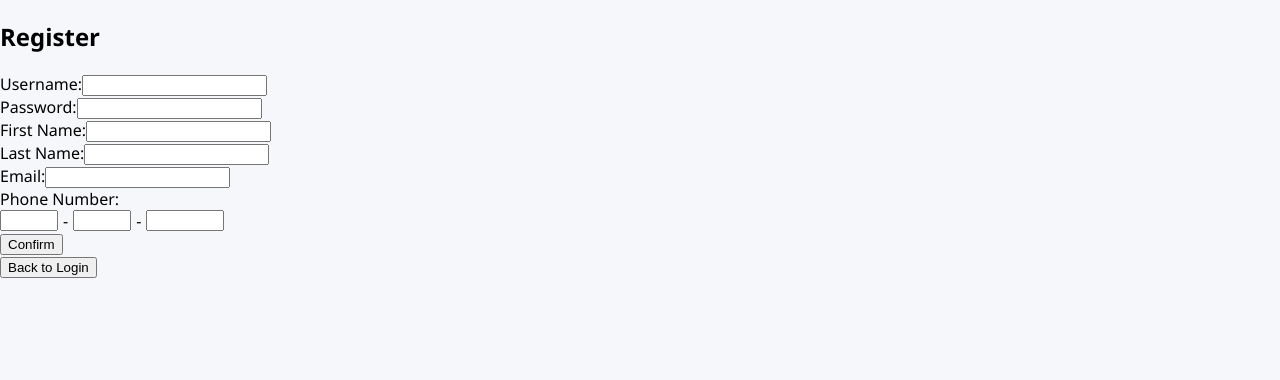
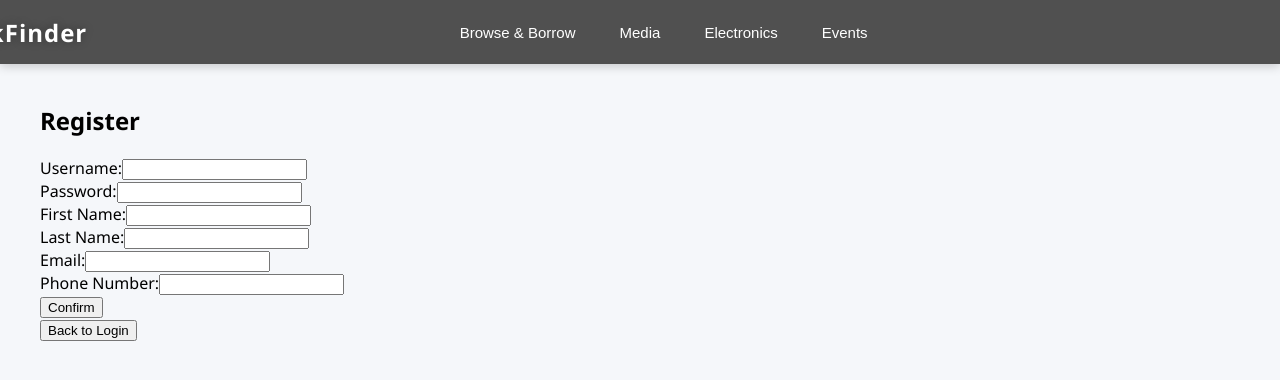
Before and after one commit to dahrail/Library-Database, a React (Create React App) app in the folder client/: page / in a window 1280 px wide. Both pictures are taken after a click on the button "Register". Shown: the top 380 px of the page. Built offline with nearby package versions, Linux system fonts and the light colour scheme.

Commit message:
Added New Top Bar

```diff
--- a/client/src/App.css
+++ b/client/src/App.css
@@ -7,13 +7,119 @@
   --dark-color: #34495e;
   --error-color: #e74c3c;
   --success-color: #2ecc71;
+  --top-bar-height: 64px;
 }
 
 body {
   font-family: 'Segoe UI', Tahoma, Geneva, Verdana, sans-serif;
   background-color: #f5f7fa;
+  margin: 0;
+  padding: 0;
 }
 
+/* TopBar styles */
+.top-bar {
+  height: var(--top-bar-height);
+  background: #505050; /* Changed to solid gray */
+  color: white;
+  box-shadow: 0 2px 10px rgba(0, 0, 0, 0.2);
+  position: fixed;
+  top: 0;
+  left: 0;
+  right: 0;
+  z-index: 1000;
+}
+
+.top-bar-content {
+  display: flex;
+  justify-content: space-between;
+  align-items: center;
+  height: 100%;
+  padding: 0 20px;
+  max-width: 1200px;
+  margin: 0 auto;
+}
+
+.logo {
+  font-size: 24px;
+  font-weight: 700;
+  letter-spacing: 1px;
+  color: white; /* Changed to solid white instead of gradient */
+  text-shadow: 0 0 10px rgba(0, 0, 0, 0.3);
+  -webkit-text-fill-color: white; /* Override previous gradient styling */
+  margin-left: -100px; /* Add negative margin to move the logo to the left */
+}
+
+.user-info {
+  display: flex;
+  align-items: center;
+  gap: 15px;
+}
+
+.logout-button {
+  background-color: rgba(255, 255, 255, 0.2);
+  color: white;
+  border: none;
+  padding: 6px 12px;
+  border-radius: 4px;
+  cursor: pointer;
+  transition: background-color 0.3s;
+}
+
+.logout-button:hover {
+  background-color: rgba(255, 255, 255, 0.3);
+}
+
+/* Navigation buttons styles */
+.nav-buttons {
+  display: flex;
+  gap: 12px;
+  flex-grow: 1;
+  justify-content: center;
+}
+
+.nav-button {
+  background-color: transparent;
+  color: white;
+  border: none;
+  padding: 8px 16px;
+  border-radius: 4px;
+  cursor: pointer;
+  font-size: 15px;
+  transition: background-color 0.2s, transform 0.1s;
+}
+
+.nav-button:hover {
+  background-color: rgba(255, 255, 255, 0.2);
+  transform: translateY(-2px);
+}
+
+.nav-button:active {
+  transform: translateY(0);
+}
+
+/* Responsive adjustments for the navigation buttons */
+@media (max-width: 800px) {
+  .nav-buttons {
+    display: none; /* Hide navigation on small screens */
+  }
+}
+
+/* Content container for all screens except login */
+.content-container {
+  padding: 20px;
+  margin-top: var(--top-bar-height);
+  max-width: 1200px;
+  margin-left: auto;
+  margin-right: auto;
+}
+
+/* App container */
+.app-container {
+  min-height: 100vh;
+}
+
+/* Login page styling adjustments */
 .login-container {
   display: flex;
   justify-content: center;
@@ -53,8 +159,17 @@ body {
 .login-title {
   text-align: center;
   color: var(--dark-color);
+  margin-bottom: 10px;
+  font-size: 28px;
+  font-weight: 700;
+}
+
+.login-subtitle {
+  text-align: center;
+  color: var(--secondary-color);
   margin-bottom: 25px;
-  font-size: 24px;
+  font-size: 16px;
+  opacity: 0.8;
 }
 
 .form-group {
@@ -141,3 +256,19 @@ body {
     width: 100%;
   }
 }
+
+/* Add responsiveness for the top bar */
+@media (max-width: 600px) {
+  .top-bar-content {
+    padding: 0 10px;
+  }
+
+  .logo {
+    font-size: 20px;
+  }
+
+  .user-info {
+    font-size: 14px;
+    gap: 8px;
+  }
+}
--- a/client/src/App.js
+++ b/client/src/App.js
@@ -34,7 +34,6 @@ function App() {
   const [selectedBook, setSelectedBook] = useState(null); // Store the selected book
   const [loans, setLoans] = useState([]); // Store the list of loans
   const [holds, setHolds] = useState([]); // Store the list of holds
-  const [selectedLoan, setSelectedLoan] = useState(null); // Store the selected loan
 
   const handleLogin = async (e) => {
     e.preventDefault();
@@ -155,18 +154,11 @@ function App() {
   const handleRegister = async (e) => {
     e.preventDefault();
 
-    // Combine the phone number parts
-    const fullPhoneNumber = `${newUser.PhonePart1}${newUser.PhonePart2}${newUser.PhonePart3}`;
-
     try {
       const response = await fetch('/api/register', {
         method: 'POST',
         headers: { 'Content-Type': 'application/json' },
-        body: JSON.stringify({
-          ...newUser,
-          PhoneNumber: fullPhoneNumber, // Send the combined phone number
-          Role: 'Student' // Add Role as 'Student'
-        })
+        body: JSON.stringify({ ...newUser, Role: 'Student' }) // Add Role as 'Student'
       });
 
       const data = await response.json();
@@ -242,44 +234,49 @@ function App() {
     }
   };
 
-  const navigateToReturnConfirmation = (loan) => {
-    console.log('Navigating to ReturnConfirmation with loan:', loan); // Log the loan object
-    setSelectedLoan(loan); // Store the selected loan, including LoanID
-    setCurrentScreen('returnConfirmation'); // Navigate to the return confirmation screen
-  };
+  // Navigation bar component
+  const TopBar = () => (
+    <div className="top-bar">
+      <div className="top-bar-content">
+        <div className="logo">BookFinder</div>
 
-  const handleConfirmReturn = async () => {
-    try {
-      console.log('Sending LoanID to backend:', selectedLoan.LoanID); // Log the LoanID being sent
+        {/* Navigation buttons */}
+        <div className="nav-buttons">
+          <button className="nav-button">Browse & Borrow</button>
+          <button className="nav-button">Media</button>
+          <button className="nav-button">Electronics</button>
+          <button className="nav-button">Events</button>
+        </div>
 
-      const response = await fetch('/api/confirmReturn', {
-        method: 'POST',
-        headers: { 'Content-Type': 'application/json' },
-        body: JSON.stringify({ LoanID: selectedLoan.LoanID }) // Send the LoanID to the backend
-      });
-
-      const data = await response.json();
-
-      console.log('Response from backend:', data); // Log the response from the backend
-
-      if (data.success) {
-        alert(`The item "${selectedLoan.Title}" has been successfully returned.`);
-        setCurrentScreen('loans'); // Navigate back to the loans screen
-      } else {
-        alert('Failed to return the item: ' + data.error);
-      }
-    } catch (error) {
-      console.error('Error confirming return:', error);
-      alert('An error occurred while confirming the return.');
-    }
-  };
+        {isLoggedIn && userData && (
+          <div className="user-info">
+            <span>Hello, {userData.FirstName}</span>
+            <button
+              className="logout-button"
+              onClick={() => {
+                setIsLoggedIn(false);
+                setUserData(null);
+                setCurrentScreen('login');
+              }}
+            >
+              Logout
+            </button>
+          </div>
+        )}
+      </div>
+    </div>
+  );
 
   return (
-    <div>
+    <div className="app-container">
+      {/* Show TopBar on all screens */}
+      <TopBar />
+
       {currentScreen === 'login' && (
         <div className="login-container">
           <form onSubmit={handleLogin} className="login-form">
-            <h2 className="login-title">Library Login</h2>
+            <h2 className="login-title">BookFinder</h2>
+            <p className="login-subtitle">University Library Portal</p>
             <div className="form-group">
               <label>Email:</label>
               <input
@@ -311,7 +308,7 @@ function App() {
       )}
 
       {currentScreen === 'welcome' && isLoggedIn && (
-        <div>
+        <div className="content-container">
           <h2>Welcome!</h2>
           <p>
             You are logged in as <strong>{userData.FirstName}</strong> with role{' '}
@@ -322,11 +319,11 @@ function App() {
       )}
 
       {currentScreen === 'home' && (
-        <div>
+        <div className="content-container">
           <h2>Team 7 Library (Role: {userData.Role})</h2>
           <button onClick={navigateToBooks}>Books</button>
           <button onClick={navigateToLoans}>Loans</button>
-          <button onClick={navigateToHolds}>Holds</button>
+          <button onClick={navigateToHolds}>Holds</button> {/* Add Holds button */}
           {userData.Role === 'Admin' && (
             <button onClick={navigateToAddBook}>Add New Book</button>
           )}
@@ -334,7 +331,7 @@ function App() {
       )}
 
       {currentScreen === 'books' && (
-        <div>
+        <div className="content-container">
           <h2>Books</h2>
           <table>
             <thead>
@@ -389,7 +386,7 @@ function App() {
       )}
 
       {currentScreen === 'loan' && selectedBook && (
-        <div>
+        <div className="content-container">
           <h2>Loan Screen</h2>
           <p>Checking out a loan for book: <strong>{selectedBook.title}</strong></p>
           <p>
@@ -402,7 +399,7 @@ function App() {
       )}
 
       {currentScreen === 'addBook' && (
-        <div>
+        <div className="content-container">
           <h2>Add New Book</h2>
           <form onSubmit={handleAddBook}>
             <div>
@@ -523,7 +520,7 @@ function App() {
       )}
 
       {currentScreen === 'register' && (
-        <div>
+        <div className="content-container">
           <h2>Register</h2>
           <form onSubmit={handleRegister}>
             <div>
@@ -573,34 +570,11 @@ function App() {
             </div>
             <div>
               <label>Phone Number:</label>
-              <div style={{ display: 'flex', alignItems: 'center' }}>
-                <input
-                  type="text"
-                  maxLength="3"
-                  value={newUser.PhonePart1 || ''}
-                  onChange={(e) => setNewUser({ ...newUser, PhonePart1: e.target.value })}
-                  required
-                  style={{ width: '50px', marginRight: '5px' }}
-                />
-                -
-                <input
-                  type="text"
-                  maxLength="3"
-                  value={newUser.PhonePart2 || ''}
-                  onChange={(e) => setNewUser({ ...newUser, PhonePart2: e.target.value })}
-                  required
-                  style={{ width: '50px', margin: '0 5px' }}
-                />
-                -
-                <input
-                  type="text"
-                  maxLength="4"
-                  value={newUser.PhonePart3 || ''}
-                  onChange={(e) => setNewUser({ ...newUser, PhonePart3: e.target.value })}
-                  required
-                  style={{ width: '70px', marginLeft: '5px' }}
-                />
-              </div>
+              <input
+                type="text"
+                value={newUser.PhoneNumber}
+                onChange={(e) => setNewUser({ ...newUser, PhoneNumber: e.target.value })}
+              />
             </div>
             <button type="submit">Confirm</button>
           </form>
@@ -609,7 +583,7 @@ function App() {
       )}
 
       {currentScreen === 'loans' && (
-        <div>
+        <div className="content-container">
           <h2>Your Loans</h2>
           {loans.length === 0 ? (
             <p>You have no loan history.</p>
@@ -624,8 +598,6 @@ function App() {
                   <th>Author</th>
                   <th>Borrowed At</th>
                   <th>Due At</th>
-                  <th>Returned At</th> {/* New column for ReturnedAt */}
-                  <th>Action</th>
                 </tr>
               </thead>
               <tbody>
@@ -638,27 +610,6 @@ function App() {
                     <td>{loan.Author}</td>
                     <td>{new Date(loan.BorrowedAt).toLocaleString()}</td>
                     <td>{new Date(loan.DueAT).toLocaleString()}</td>
-                    <td>
-                      {loan.ReturnedAt
-                        ? new Date(loan.ReturnedAt).toLocaleString() // Display the datetime if ReturnedAt is not null
-                        : 'Yet to be returned'} {/* Display "Yet to be returned" if null */}
-                    </td>
-                    <td>
-                      <button
-                        onClick={() => navigateToReturnConfirmation(loan)}
-                        disabled={!!loan.ReturnedAt} // Disable the button if ReturnedAt is not null
-                        style={{
-                          backgroundColor: loan.ReturnedAt ? 'gray' : 'red', // Gray if returned, red otherwise
-                          color: 'white',
-                          cursor: loan.ReturnedAt ? 'not-allowed' : 'pointer',
-                          border: 'none',
-                          padding: '5px 10px',
-                          borderRadius: '4px',
-                        }}
-                      >
-                        Return
-                      </button>
-                    </td>
                   </tr>
                 ))}
               </tbody>
@@ -669,7 +620,7 @@ function App() {
       )}
 
       {currentScreen === 'hold' && selectedBook && (
-        <div>
+        <div className="content-container">
           <h2>Hold Screen</h2>
           <p>You are placing a hold for the book: <strong>{selectedBook.title}</strong></p>
           <p>We will notify you when the book becomes available.</p>
@@ -679,7 +630,7 @@ function App() {
       )}
 
       {currentScreen === 'holds' && (
-        <div>
+        <div className="content-container">
           <h2>Your Holds</h2>
           {holds.length === 0 ? (
             <p>You have no active holds.</p>
@@ -712,17 +663,6 @@ function App() {
           <button onClick={navigateToHome}>Back to Home</button>
         </div>
       )}
-
-      {currentScreen === 'returnConfirmation' && selectedLoan && (
-        <div>
-          <h2>Return Confirmation</h2>
-          <p>
-            Are you sure you want to return the item: <strong>{selectedLoan.Title}</strong> by <strong>{selectedLoan.Author}</strong>?
-          </p>
-          <button onClick={() => setCurrentScreen('loans')}>Cancel</button> {/* Cancel button first */}
-          <button onClick={handleConfirmReturn}>Confirm Return</button> {/* Confirm button second */}
-        </div>
-      )}
     </div>
   );
 }
```
